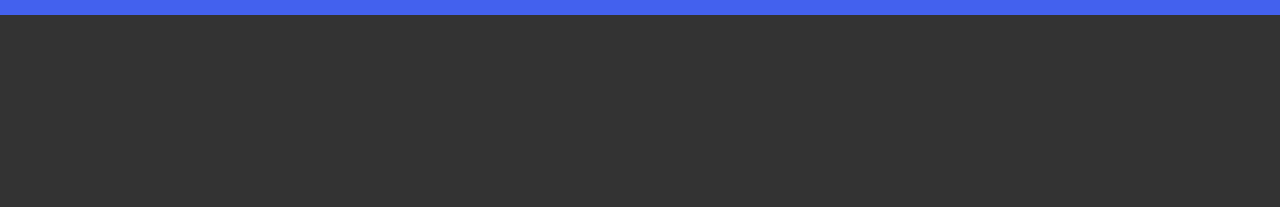
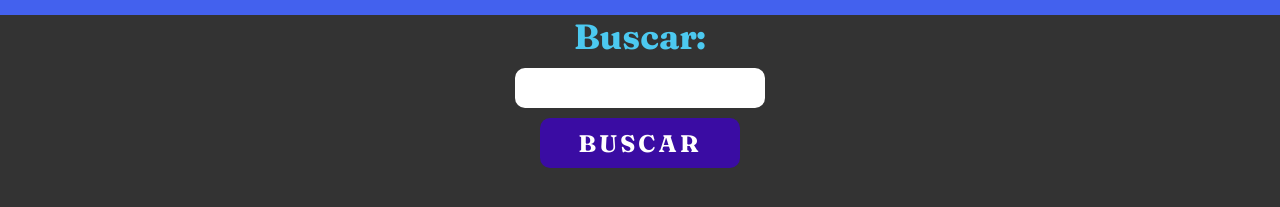
Before and after one commit to JuanHVDev/WEATHER-APP, a website built with webpack: page src/index.html in a window 1280 px wide. Shown: the part 135-342 px from the top of the page. Built offline with nearby package versions, Linux system fonts and the light colour scheme.

Commit message:
Se agrego la funcion para obtener informacion del input y obtener la informacion del clima

```diff
--- /dev/null
+++ b/src/components/formulario.js
@@ -0,0 +1,17 @@
+const Formulario = () => {
+    const formulario = document.createElement('form');
+    const textBusqueda = document.createElement('label');
+    textBusqueda.setAttribute('for', 'text-busqueda');
+    textBusqueda.classList.add('text-busqueda');
+    textBusqueda.textContent = "Buscar:"
+    const busqueda = document.createElement('input');
+    busqueda.setAttribute('type', 'text');
+    busqueda.classList.add('input-busqueda')
+    const buttonBuscar = document.createElement('button');
+    buttonBuscar.textContent = "Buscar"
+    buttonBuscar.classList.add('button-buscar')
+    formulario.append(textBusqueda, busqueda, buttonBuscar)
+    return formulario;
+}
+
+export default Formulario;
--- a/src/index.js
+++ b/src/index.js
@@ -1,5 +1,35 @@
 import './styles.css';
 import Title from './components/portada';
+import Formulario from './components/formulario';
 const divPrincipal = document.querySelector('.root')
 
-divPrincipal.append(Title())
+divPrincipal.append(Title(), Formulario())
+
+// fetch(url).then(res=>res.json()).then(({name, main:{temp}, sys:{country}})=>console.log(name, temp, country))
+
+const formulario = document.querySelector('form')
+
+window.addEventListener('load', ()=>{
+    formulario.addEventListener('submit', buscarClima)
+})
+
+function buscarClima(e) {
+    e.preventDefault();
+    const ciudad = document.querySelector('.input-busqueda').value
+    console.log(ciudad)
+    if(ciudad === ''){
+        alert('Ingresas la ciudad a buscar')
+        return;
+    }
+    consultarAPI(ciudad)
+}
+
+function consultarAPI(ciudad){
+    const API = '8bab29329a4074990e74a49b50f9c57f'
+    const url = `https://api.openweathermap.org/data/2.5/weather?q=${ciudad}&lang=sp&units=metric&appid=${API}`;
+    fetch(url)
+    .then(res=>res.json())
+    .then(data=>{
+        console.log(data)
+    })
+}
--- a/src/styles.css
+++ b/src/styles.css
@@ -9,6 +9,7 @@
   padding: 0;
   box-sizing: border-box;
   font-family: 'Fraunces', serif;
+  font-size: 18px;
 }
 
 body{
@@ -27,3 +28,46 @@ body{
   color: white;
   padding: 20px;
 }
+
+.formulario{
+  height: 250px;
+}
+
+.text-busqueda{
+  font-size: 35px;
+  text-align: center;
+  color: var(--vivid-sky-blue);
+  display: block;
+}
+
+.input-busqueda{
+  width: 250px;
+  height: 40px;
+  border: none;
+  margin: 10px auto;
+  display: block;
+  border-radius: 10px;
+  -webkit-border-radius: 10px;
+  -moz-border-radius: 10px;
+  -ms-border-radius: 10px;
+  -o-border-radius: 10px;
+}
+
+.button-buscar{
+  width: 200px;
+  height: 50px;
+  border: none;
+  margin: 10px auto;
+  display: block;
+  border-radius: 10px;
+  -webkit-border-radius: 10px;
+  -moz-border-radius: 10px;
+  -ms-border-radius: 10px;
+  -o-border-radius: 10px;
+  background-color: var(--trypan-blue);
+  color: white;
+  text-transform: uppercase;
+  font-size: 24px;
+  font-weight: bold;
+  letter-spacing: 3px;
+}
```
Also changed, not shown: src/index.html (+1 -0 lines).
